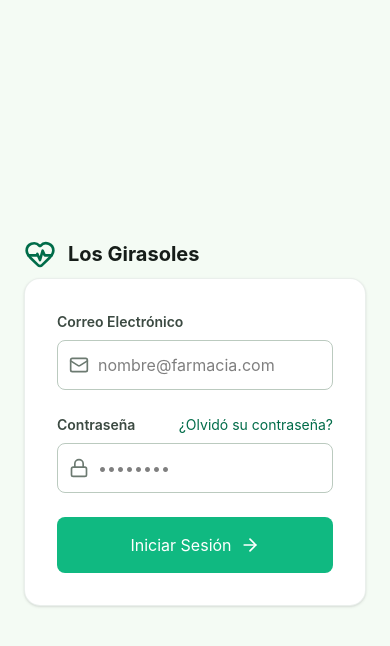
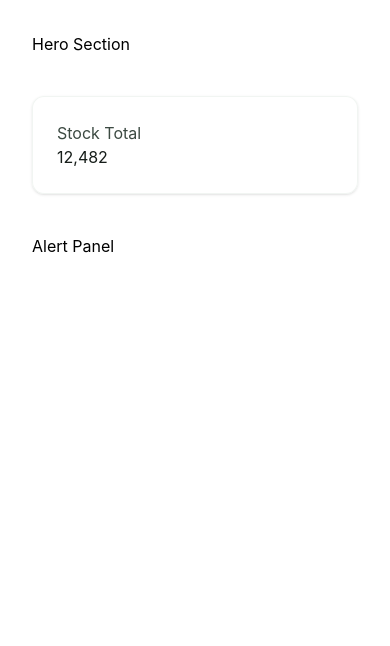
Before and after one commit to SphannajerFuentes/LosGardines_Frontend, a React (Vite) app: page /dashboard in a window 390 px wide. Shown: the top 646 px of the page. Built offline with nearby package versions, Linux system fonts and the light colour scheme.

Commit message:
Pagina para dashboard

```diff
--- a/package.json
+++ b/package.json
@@ -15,6 +15,7 @@
     "lucide-react": "^1.16.0",
     "react": "^19.2.6",
     "react-dom": "^19.2.6",
+    "react-router-dom": "^7.15.1",
     "tailwindcss": "^4.3.0"
   },
   "devDependencies": {
--- a/src/App.tsx
+++ b/src/App.tsx
@@ -1,13 +1,14 @@
 import './App.css'
-import { LoginPage } from './features/auth/pages/LoginPage';
+import { BrowserRouter } from 'react-router-dom';
+import { AppRoutes } from './AppRoutes';
 
 function App() {
 
 
   return (
-    <>
-      <LoginPage/>
-    </>
+   <BrowserRouter>
+      <AppRoutes />
+    </BrowserRouter>
   )
 }
 
--- /dev/null
+++ b/src/AppRoutes.tsx
@@ -0,0 +1,20 @@
+import { Routes, Route, Navigate } from 'react-router-dom';
+import { LoginPage } from './features/auth/pages/LoginPage';
+import { DashboardPage } from './features/dashboard/pages/DashboardPage';
+
+// import { ProtectedRoute } from './ProtectedRoute'; // Opcional pero recomendado
+
+export const AppRoutes = () => {
+  return (
+    <Routes>
+      {/* Rutas Públicas */}
+      <Route path="/login" element={<LoginPage />} />
+
+      {/* Rutas Protegidas (Requieren Login) */}
+      <Route path="/dashboard" element={<DashboardPage />} />
+
+      {/* Redirección por defecto */}
+      <Route path="/" element={<Navigate to="/dashboard" />} />
+    </Routes>
+  );
+};
--- /dev/null
+++ b/src/components/Navbar.tsx
@@ -0,0 +1,17 @@
+import React from 'react';
+
+export const Navbar: React.FC = () => (
+  <header className="h-16 sticky top-0 z-40 bg-surface/80 backdrop-blur-md border-b border-outline-variant/30 px-8 flex justify-between items-center shadow-sm">
+    <div className="flex items-center gap-4 bg-surface-container-low px-4 py-2 rounded-full border border-outline-variant/20 w-96">
+      <span className="material-symbols-outlined text-on-surface-variant">search</span>
+      <input className="bg-transparent border-none focus:ring-0 text-label-md w-full" placeholder="Buscar..." />
+    </div>
+    <div className="flex items-center gap-6">
+      <div className="text-right">
+        <p className="font-label-md text-on-surface leading-none">Dra. Helena Girasol</p>
+        <p className="text-[10px] text-on-surface-variant font-medium uppercase">Administradora</p>
+      </div>
+      <img src="avatar.jpg" className="w-10 h-10 rounded-full" />
+    </div>
+  </header>
+);
--- a/src/features/auth/hook/useLogin.ts
+++ b/src/features/auth/hook/useLogin.ts
@@ -10,15 +10,14 @@ export const useLogin = () => {
     setIsLoading(true);
 
     const formData = new FormData(e.target as HTMLFormElement);
-    const email = formData.get('email') as string;
-    const password = formData.get('password') as string;
+    //const email = formData.get('email') as string;
+    //const password = formData.get('password') as string;
 
     try {
       // Llamada al servicio que habla con Python
-      await authService.signIn(email, password);
+      //await authService.signIn(email, password);
 
-      // Aquí podrías disparar una acción para actualizar tu AuthContext
-      // window.location.href = '/dashboard'; // O usa useNavigate
+      window.location.href = '/dashboard';
     } catch (err: any) {
       setError(err.response?.data?.detail || "Error al iniciar sesión");
     } finally {
--- /dev/null
+++ b/src/features/dashboard/components/AlertPanel.tsx
@@ -0,0 +1,5 @@
+import React from 'react';
+
+export const AlertPanel: React.FC = () => {
+  return <div>Alert Panel</div>;
+};
--- /dev/null
+++ b/src/features/dashboard/components/HeroSection.tsx
@@ -0,0 +1,5 @@
+import React from 'react';
+
+export const HeroSection: React.FC = () => {
+  return <section>Hero Section</section>;
+};
--- /dev/null
+++ b/src/features/dashboard/components/KPICards.tsx
@@ -0,0 +1,13 @@
+import React from 'react';
+
+export const KPICards: React.FC = () => {
+  return (
+    <section className="grid grid-cols-1 md:grid-cols-4 gap-6">
+      <div className="glass-panel p-6 rounded-xl border border-outline-variant/20 shadow-sm">
+        <p className="text-on-surface-variant font-label-md">Stock Total</p>
+        <h3 className="font-headline-md text-on-surface">12,482</h3>
+      </div>
+      {/* Repite para las otras 3 tarjetas */}
+    </section>
+  );
+};
--- /dev/null
+++ b/src/features/dashboard/pages/DashboardPage.tsx
@@ -0,0 +1,17 @@
+import React from 'react';
+import { HeroSection } from '../components/HeroSection';
+import { KPICards } from '../components/KPICards';
+import { AlertPanel } from '../components/AlertPanel';
+
+export const DashboardPage: React.FC = () => {
+  return (
+    <div className="p-8 space-y-10">
+      <HeroSection />
+      <KPICards />
+      <div className="grid grid-cols-1 lg:grid-cols-2 gap-8">
+        <AlertPanel />
+        {/* Aquí podrías añadir un componente de Actividad reciente */}
+      </div>
+    </div>
+  );
+};
--- /dev/null
+++ b/src/features/dashboard/services/dashboardService.ts
@@ -0,0 +1,12 @@
+import { api } from '../../../config/api';
+
+export const dashboardService = {
+  getKPIs: async () => {
+    const { data } = await api.get('/dashboard/kpis');
+    return data;
+  },
+  getAlerts: async () => {
+    const { data } = await api.get('/dashboard/alertas');
+    return data;
+  }
+};
```
Also changed, not shown: src/features/dashboard.ts (deleted), 1 other file (tests, documents, lock files or other folders).
